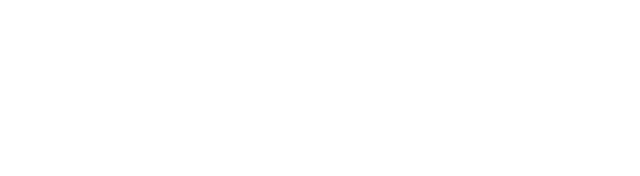
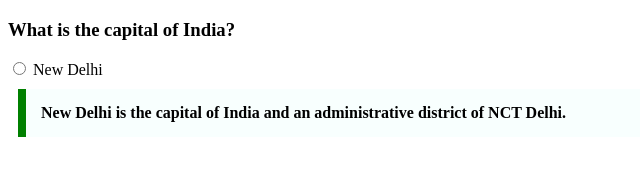
Before and after one commit to acciojob/trivia-areebkhan274427, a website: page main.html in a window 1280 px wide. Shown: the whole page, without its empty margins (0-640 px from the left). Drawn offline with Linux system fonts and the light colour scheme.

Commit message:
created a submission

```diff
--- a/main.html
+++ b/main.html
@@ -8,6 +8,14 @@
 
 <body>
 	<!-- the entire body must be written by student -->
+
+	<h3>What is the capital of India?</h3>
+
+	<input type="radio" name="state" id="New Delhi" placeholder="New Delhi">
+	<label for="New Delhi">New Delhi</label>
+	<blockquote cite=https://en.wikipedia.org/wiki/New_Delhi>
+		New Delhi is the capital of India and an administrative district of NCT Delhi.
+	</blockquote>
     <script type="text/javascript" src="./script.js">
 </script>
 
--- a/styles.css
+++ b/styles.css
@@ -1,2 +1,11 @@
 
 /* Your CSS Code here. */
+blockquote{
+	margin:10px;
+	padding:15px;
+	border-left:8px solid green;
+	background-color:#f8fffe;
+	max-width:600px;
+	font-weight:bold;
+
+}
```
